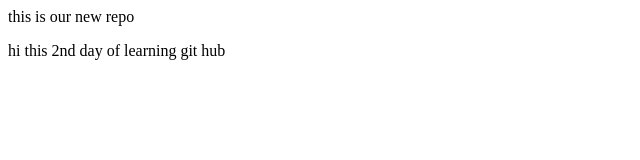
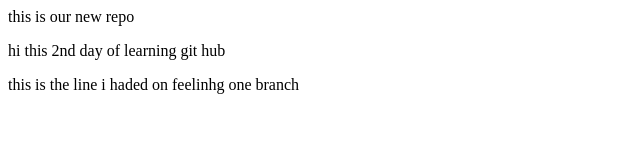
Before and after one commit to saipavanjod/local_repo, a plain HTML site: page index.html in a window 1280 px wide. Shown: the whole page, without its empty margins (0-640 px from the left). Drawn offline with Linux system fonts and the light colour scheme.

Commit message:
added new line on new branch

```diff
--- a/index.html
+++ b/index.html
@@ -1,2 +1,4 @@
 <p>this is our new repo</p>
 <p> hi this 2nd day of learning git hub</p>
+<p>this is the line i haded on feelinhg one branch
+</p>
```
